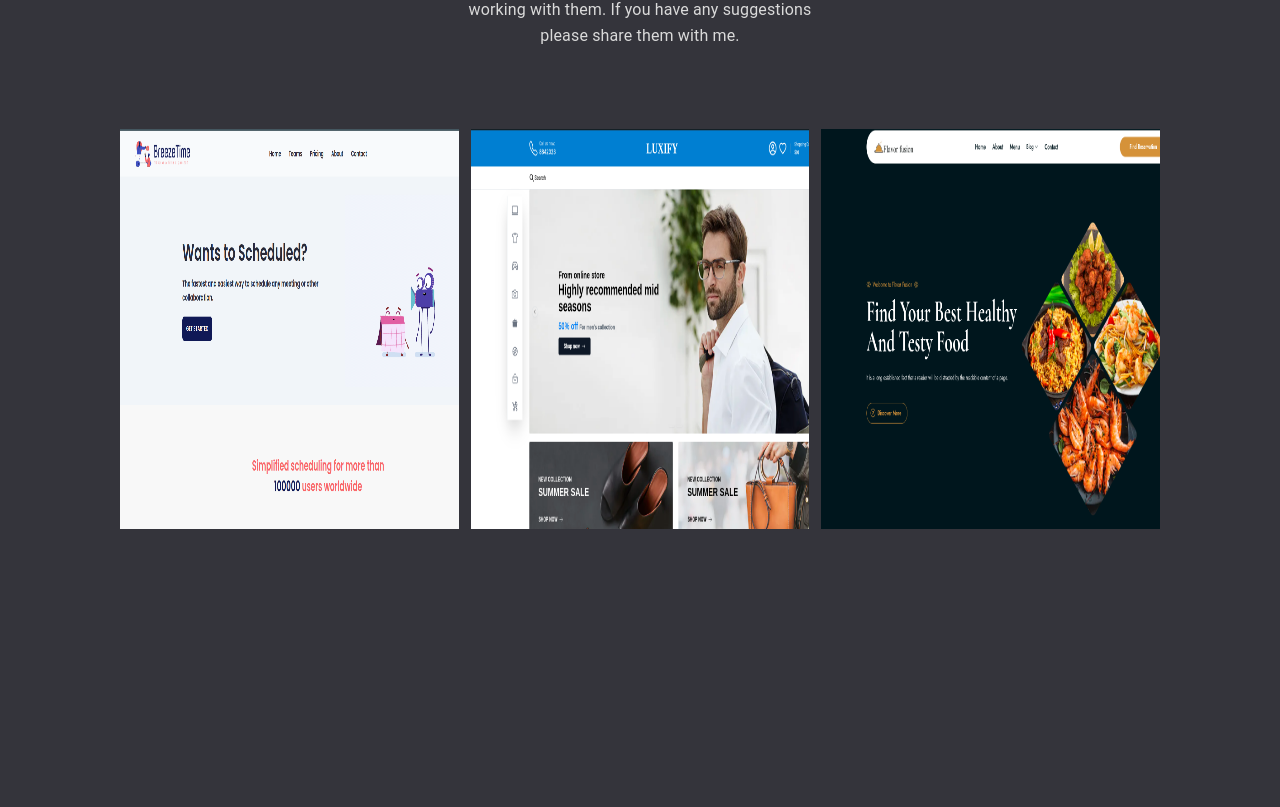
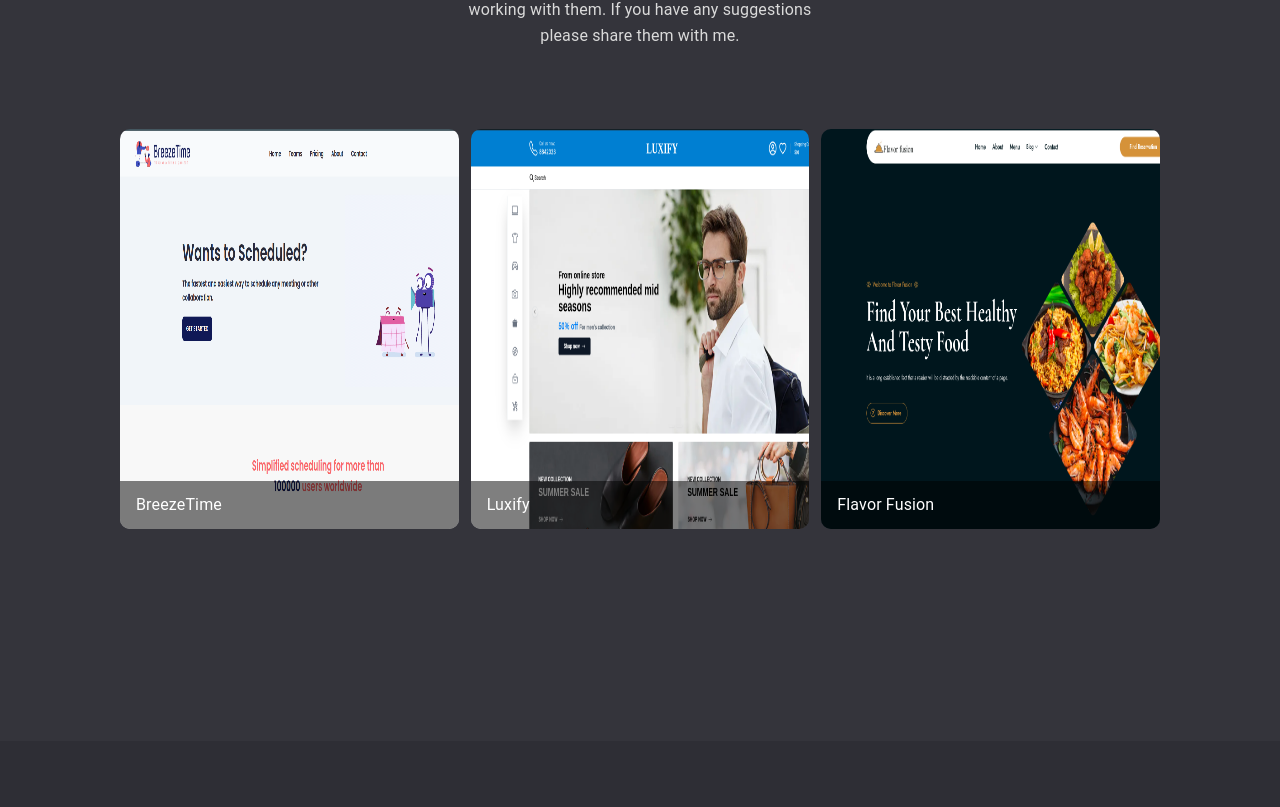
Before and after one commit to Neamul01/portfolio-second-nextjs, a Next.js app: page / in a window 1280 px wide. Shown: the part 973-1780 px from the top of the page. Built offline with nearby package versions, Linux system fonts and the light colour scheme.

Commit message:
gallary done

```diff
--- a/components/Portfolio/Portfolio.tsx
+++ b/components/Portfolio/Portfolio.tsx
@@ -112,33 +112,38 @@
                 rows={1}
                 sx={{
                   gridColumn: "span 1",
+                  borderRadius: "10px",
+                  overflow: "hidden",
                 }}
-                className={styles.portfolioGalleryParent}
               >
-                {/* <div className="portfolio-gallery-parent"> */}
                 <Typography
                   component="a"
                   href={item.url}
                   target="_blanck"
-                  className=""
+                  sx={{
+                    position: "relative",
+                  }}
                 >
-                  <div className="">
-                    <Image
-                      height={400}
-                      width={400}
-                      src={item.img}
-                      alt={item.title}
-                    />
+                  <div
+                    className={styles.portfolioGalleryParent}
+                    style={{
+                      height: 400,
+                      width: 400,
+                    }}
+                  >
+                    <Image fill src={item.img} alt={item.title} />
                     <div
                       className={styles.portfolioGallery}
-                      style={{ height: 400, width: 400, position: "relative" }}
+                      style={{ height: 400, width: 400 }}
                     >
                       <Image src={"/projects/zoom.svg"} fill alt="zoom" />
                     </div>
                   </div>
-                  <ImageListItemBar title={item.title}></ImageListItemBar>
+                  <ImageListItemBar
+                    title={item.title}
+                    className={styles.portfolioTitleBar}
+                  ></ImageListItemBar>
                 </Typography>
-                {/* </div> */}
               </ImageListItem>
             ))}
           </ImageList>
--- a/components/Portfolio/portfolio.module.css
+++ b/components/Portfolio/portfolio.module.css
@@ -4,7 +4,7 @@
 }
 
 .portfolioGalleryParent:hover .portfolioGallery {
-  position: absolute;
+  position: relative;
   left: 0;
   top: 0;
   height: 100%;
@@ -17,9 +17,13 @@
     #002133 0.39%,
     rgba(0, 33, 51, 0) 51.47%
   );
+  z-index: 20;
   opacity: 1;
   transform: translateX(0%);
   transition: transform 0.4s ease-in-out, opacity 0.4s ease-in-out;
+}
+.portfolioGalleryParent:hover .portfolioTitleBar {
+  display: none;
 }
 
 .portfolioGalleryParent:not(:hover) .portfolioGallery {
@@ -45,3 +49,9 @@
   opacity: 1;
   transform: translateX(-100%);
 }
+
+.portfolioGallery img {
+  vertical-align: middle;
+  max-width: 100%;
+  max-height: 100%;
+}
```
